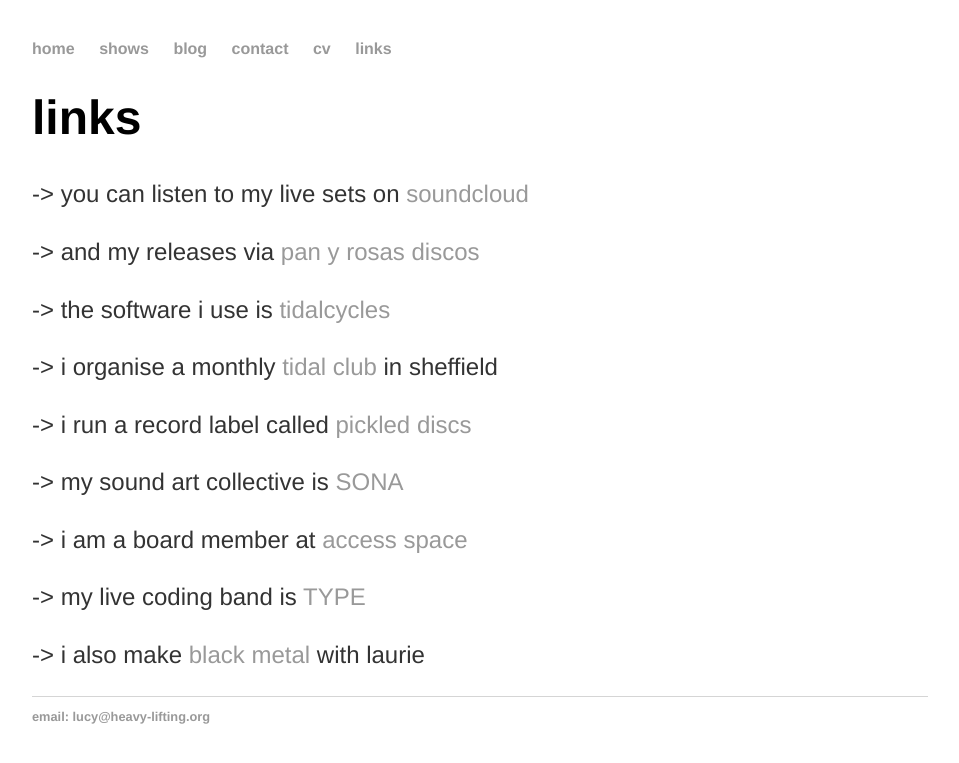
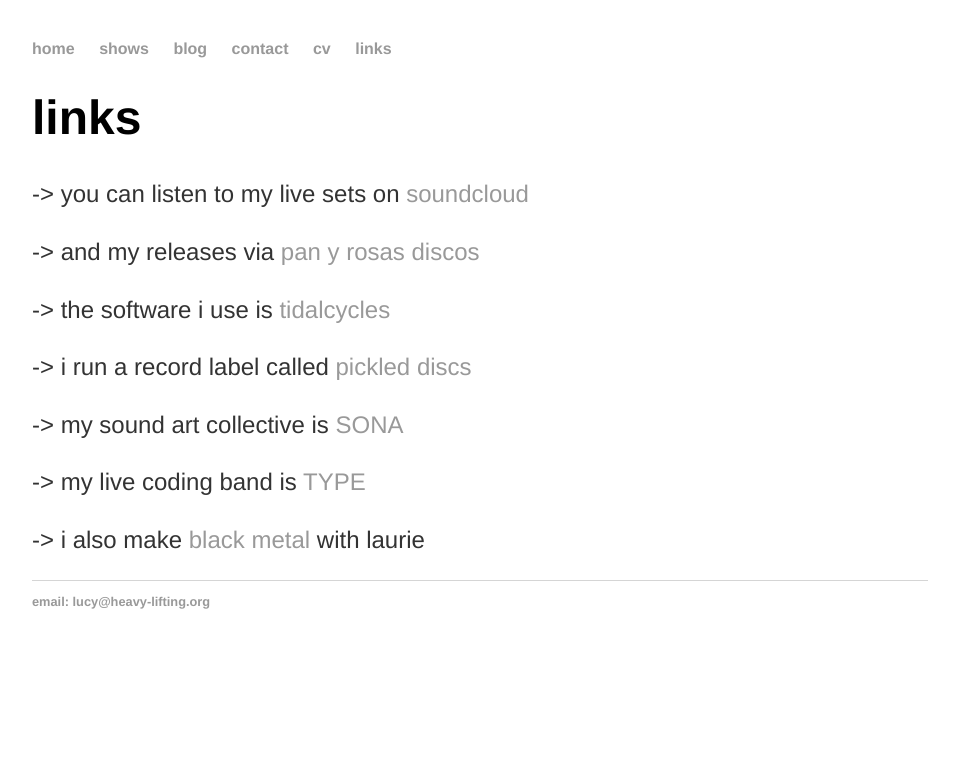
Before and after one commit to heavy-lifting/heavy-lifting.github.io, a Jekyll site: the page built from links.html, in a window 1280 px wide. Shown: the top 763 px of the page, without its empty margins (160-1119 px from the left). Built offline with Jekyll 4.4.1, drawn with Linux system fonts in a browser that asks for light colours.

Commit message:
Update links.html

```diff
--- a/links.html
+++ b/links.html
@@ -8,10 +8,8 @@
   	<p>-> you can listen to my live sets on <a href="https://soundcloud.com/hl6" target="_blank">soundcloud</a></p>
 	<p>-> and my releases via <a href="http://www.panyrosasdiscos.net/heavy-lifting/" target="_blank">pan y rosas discos</a></p>
   	<p>-> the software i use is <a href="http://tidalcycles.org/" target="_blank">tidalcycles</a></p>
-	<p>-> i organise a monthly <a href="https://tidalclub.github.io/" target="_blank">tidal club</a> in sheffield</p>
 	<p>-> i run a record label called <a href="https://pickleddiscs.wordpress.com/" target="_blank">pickled discs</a></p>
 	<p>-> my sound art collective is <a href="https://sonawomen.co.uk/" target="_blank">SONA</a></p>
-	<p>-> i am a board member at <a href="http://access-space.org/" target="_blank">access space</a></p>
 	<p>-> my live coding band is <a href="https://typeensemble.wordpress.com/" target="_blank">TYPE</a></p>
-	<p>-> i also make <a href="https://dundass.github.io/kvlt.html" target="_blank">black metal</a> with laurie </p>
+	<p>-> i also make <a href="https://infernalsheffield.github.io/trveyorkshirekvltensemble/" target="_blank">black metal</a> with laurie </p>
 </div>
```
